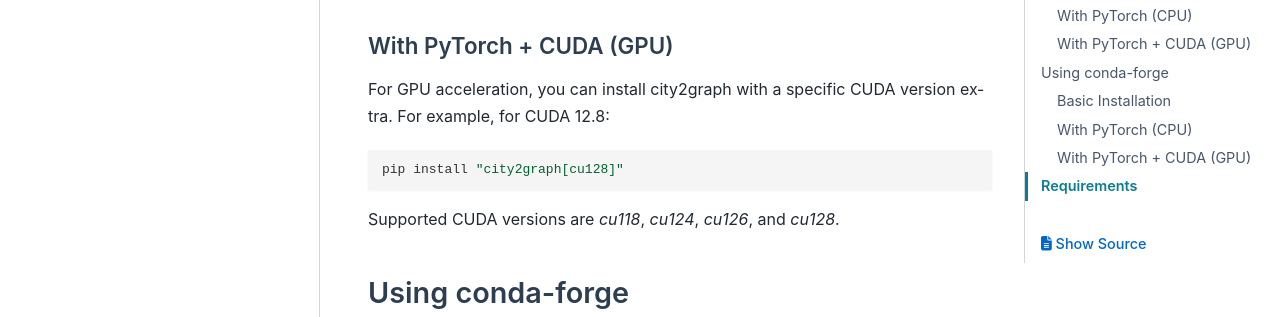
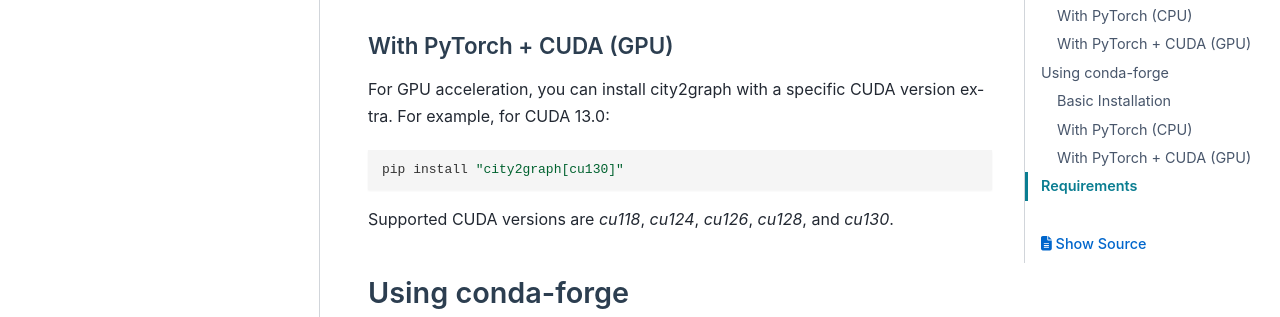
Before and after one commit to yu-ta-sato/city2graph, a Sphinx documentation site: the page built from docs/source/installation.rst, in a window 1280 px wide and 900 px high, scrolled down 573 px. Shown: the part 181-498 px from the top of the window. Built offline with Sphinx 7.4.7 and the PyData theme 0.15.4, drawn with Linux system fonts in a browser that asks for light colours; pages that are not in the unit, such as notebooks, are missing from menus.

Commit message:
Add cu130 for the support information

```diff
--- a/docs/source/index.rst
+++ b/docs/source/index.rst
@@ -88,9 +88,9 @@
 .. code-block:: bash
 
    pip install "city2graph[cpu]"  # CPU only
-   pip install "city2graph[cu128]"  # For CUDA 12.8 (GPU)
+   pip install "city2graph[cu130]"  # For CUDA 13.0 (GPU)
 
-Supported CUDA options: cu118, cu124, cu126, cu128
+Supported CUDA options: cu118, cu124, cu126, cu128, cu130
 
 Or install with conda (core functionality only):
 
--- a/docs/source/installation.rst
+++ b/docs/source/installation.rst
@@ -30,13 +30,13 @@
 With PyTorch + CUDA (GPU)
 ~~~~~~~~~~~~~~~~~~~~~~~~~
 
-For GPU acceleration, you can install city2graph with a specific CUDA version extra. For example, for CUDA 12.8:
+For GPU acceleration, you can install city2graph with a specific CUDA version extra. For example, for CUDA 13.0:
 
 .. code-block:: bash
 
-    pip install "city2graph[cu128]"
+    pip install "city2graph[cu130]"
 
-Supported CUDA versions are `cu118`, `cu124`, `cu126`, and `cu128`.
+Supported CUDA versions are `cu118`, `cu124`, `cu126`, `cu128`, and `cu130`.
 
 Using conda-forge
 ------------------
```
Also changed, not shown: README.md (+3 -3 lines).
